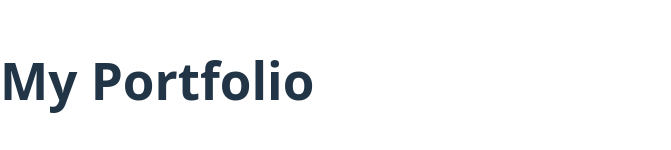
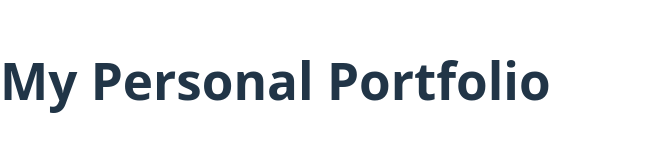
Before and after one commit to MGhaith/my-Portfolio, a React (Vite) app in the folder frontend/: page / in a window 1280 px wide. Shown: the part 208-358 px from the top of the page, without its empty margins (0-671 px from the left). Built offline with nearby package versions, Linux system fonts and the light colour scheme; no server answers.

Commit message:
frontend workflow change for testing

```diff
--- a/frontend/src/App.jsx
+++ b/frontend/src/App.jsx
@@ -4,7 +4,7 @@ import ContactForm from "./components/ContactForm";
 export default function App() {
   return (
     <div>
-      <h1>My Portfolio</h1>
+      <h1>My Personal Portfolio</h1>
       <ProjectsList />
       <ContactForm />
     </div>
```
